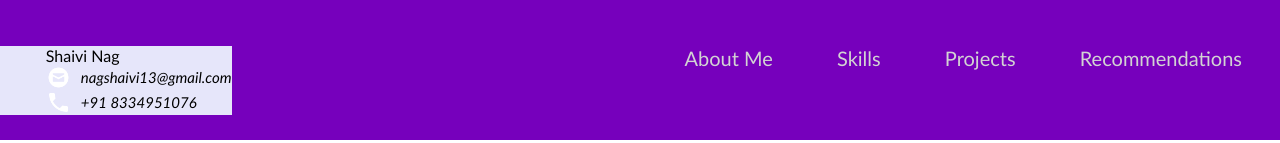
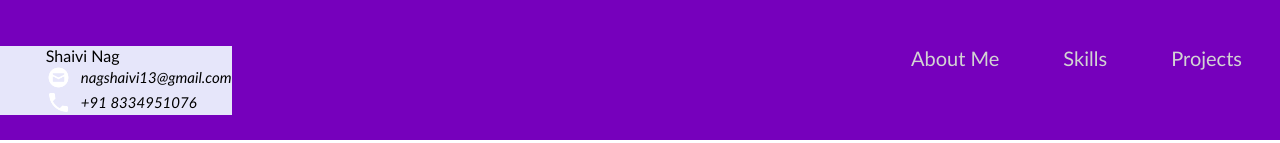
Before and after one commit to SilentBeast-07/Portfolio, a plain HTML site: page index.html in a window 1280 px wide. Shown: the top 143 px of the page. Drawn offline with Linux system fonts and the light colour scheme.

Commit message:
Comment out Recommendations link in index.html
Comment out the Recommendations link in the navigation.

```diff
--- a/index.html
+++ b/index.html
@@ -28,7 +28,7 @@
           <!-- Add the links for Skills, Projects and Recommendation here -->
           <a class="topmenu" href="#skills">Skills</a>
           <a class="topmenu" href="#projects">Projects</a>
-          <a class="topmenu" href="#recomm">Recommendations</a>
+         <!-- <a class="topmenu" href="#recomm">Recommendations</a>-->
         </div>
       </div>
     </nav>
```
